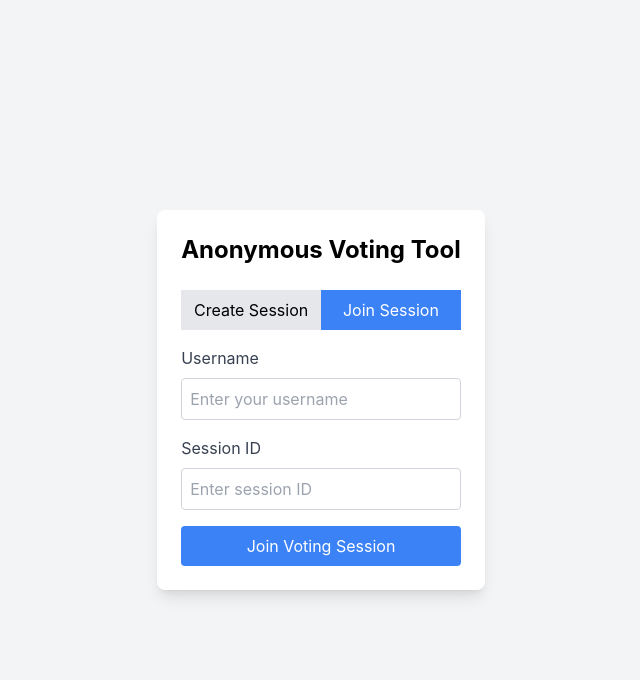
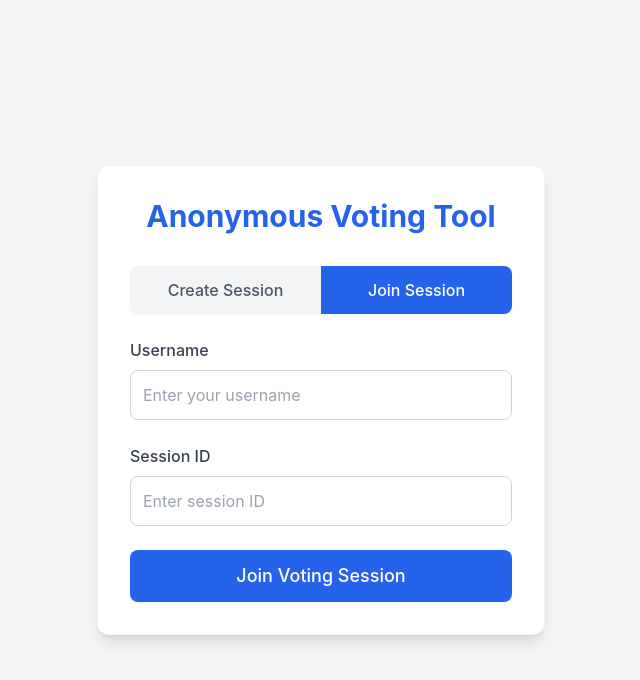
Before and after one commit to southofwest-com/poker, a Next.js app: page / in a window 1280 px wide. Both pictures are taken after a click on the button "Join Session". Shown: the top 680 px of the page, without its empty margins (319-959 px from the left). Built offline with nearby package versions, Linux system fonts and the light colour scheme.

Commit message:
Improve aesthetics of Login form and results page

```diff
--- a/components/LoginForm.js
+++ b/components/LoginForm.js
@@ -45,32 +45,36 @@ export default function LoginForm() {
   };
 
   return (
-    <div className="max-w-md mx-auto p-6 bg-white rounded-lg shadow-lg">
-      <h1 className="text-2xl font-bold mb-6 text-center">Anonymous Voting Tool</h1>
+    <div className="max-w-md w-full mx-auto p-8 bg-white rounded-xl shadow-lg border border-gray-100">
+      <h1 className="text-3xl font-bold mb-8 text-center text-blue-600">Anonymous Voting Tool</h1>
 
-      <div className="flex mb-4">
+      <div className="flex mb-6 rounded-lg overflow-hidden shadow-sm">
         <button
-          className={`flex-1 py-2 ${isCreating ? 'bg-blue-500 text-white' : 'bg-gray-200'}`}
+          className={`flex-1 py-3 font-medium transition-colors ${isCreating
+            ? 'bg-blue-600 text-white'
+            : 'bg-gray-100 text-gray-600 hover:bg-gray-200'}`}
           onClick={() => setIsCreating(true)}
         >
           Create Session
         </button>
         <button
-          className={`flex-1 py-2 ${!isCreating ? 'bg-blue-500 text-white' : 'bg-gray-200'}`}
+          className={`flex-1 py-3 font-medium transition-colors ${!isCreating
+            ? 'bg-blue-600 text-white'
+            : 'bg-gray-100 text-gray-600 hover:bg-gray-200'}`}
           onClick={() => setIsCreating(false)}
         >
           Join Session
         </button>
       </div>
 
-      <form onSubmit={handleSubmit}>
-        <div className="mb-4">
-          <label className="block text-gray-700 mb-2">Username</label>
+      <form onSubmit={handleSubmit} className="space-y-6">
+        <div>
+          <label className="block text-gray-700 font-medium mb-2">Username</label>
           <input
             type="text"
             value={username}
             onChange={(e) => setUsername(e.target.value)}
-            className="w-full p-2 border border-gray-300 rounded"
+            className="w-full p-3 border border-gray-300 rounded-lg focus:ring-2 focus:ring-blue-500 focus:border-blue-500 outline-none transition-all"
             placeholder="Enter your username"
             maxLength={20}
             required
@@ -78,13 +82,13 @@ export default function LoginForm() {
         </div>
 
         {!isCreating && (
-          <div className="mb-4">
-            <label className="block text-gray-700 mb-2">Session ID</label>
+          <div>
+            <label className="block text-gray-700 font-medium mb-2">Session ID</label>
             <input
               type="text"
               value={sessionId}
               onChange={(e) => setSessionId(e.target.value)}
-              className="w-full p-2 border border-gray-300 rounded"
+              className="w-full p-3 border border-gray-300 rounded-lg focus:ring-2 focus:ring-blue-500 focus:border-blue-500 outline-none transition-all"
               placeholder="Enter session ID"
               required
             />
@@ -92,14 +96,14 @@ export default function LoginForm() {
         )}
 
         {error && (
-          <div className="mb-4 p-2 bg-red-100 text-red-700 rounded">
+          <div className="p-3 bg-red-50 text-red-700 rounded-lg border border-red-100">
             {error}
           </div>
         )}
 
         <button
           type="submit"
-          className="w-full bg-blue-500 text-white py-2 px-4 rounded hover:bg-blue-600"
+          className="w-full bg-blue-600 text-white py-3 px-4 rounded-lg hover:bg-blue-700 transition-colors font-medium text-lg shadow-sm"
         >
           {isCreating ? 'Create Voting Session' : 'Join Voting Session'}
         </button>
--- a/components/ResultsSummary.js
+++ b/components/ResultsSummary.js
@@ -50,59 +50,72 @@ export default function ResultsSummary({ results }) {
     };
   }, [votes]);
 
+  // Helper function to get background color based on vote value
+  const getDistributionColor = (index) => {
+    // Color gradient from light blue to dark blue
+    const colors = [
+      'bg-blue-100', 'bg-blue-200', 'bg-blue-300', 'bg-blue-400', 'bg-blue-500',
+      'bg-blue-500', 'bg-blue-600', 'bg-blue-700', 'bg-blue-800', 'bg-blue-900'
+    ];
+    return colors[index];
+  };
+
   return (
-    <div>
-      <h2 className="text-xl font-bold mb-4">Voting Results</h2>
+    <div className="bg-white rounded-xl shadow-lg p-6 border border-gray-100">
+      <h2 className="text-2xl font-bold mb-6 text-blue-700 border-b border-gray-200 pb-3">Voting Results</h2>
 
-      <div className="mb-6">
-        <h3 className="font-bold mb-2">Summary</h3>
-        <div className="grid grid-cols-4 gap-4 mb-4">
-          <div className="bg-gray-100 p-3 rounded">
-            <p className="text-sm text-gray-500">Total Votes</p>
-            <p className="text-xl font-bold">{votes.length}</p>
+      <div className="mb-8">
+        <h3 className="font-bold mb-4 text-lg text-gray-700">Summary</h3>
+        <div className="grid grid-cols-2 md:grid-cols-4 gap-4 mb-6">
+          <div className="bg-blue-50 p-4 rounded-lg border border-blue-100">
+            <p className="text-sm text-blue-600 font-medium mb-1">Total Votes</p>
+            <p className="text-2xl font-bold text-gray-800">{votes.length}</p>
           </div>
-          <div className="bg-gray-100 p-3 rounded">
-            <p className="text-sm text-gray-500">Average</p>
-            <p className="text-xl font-bold">{stats.average}</p>
+          <div className="bg-blue-50 p-4 rounded-lg border border-blue-100">
+            <p className="text-sm text-blue-600 font-medium mb-1">Average</p>
+            <p className="text-2xl font-bold text-gray-800">{stats.average}</p>
           </div>
-          <div className="bg-gray-100 p-3 rounded">
-            <p className="text-sm text-gray-500">Median</p>
-            <p className="text-xl font-bold">{stats.median}</p>
+          <div className="bg-blue-50 p-4 rounded-lg border border-blue-100">
+            <p className="text-sm text-blue-600 font-medium mb-1">Median</p>
+            <p className="text-2xl font-bold text-gray-800">{stats.median}</p>
           </div>
-          <div className="bg-gray-100 p-3 rounded">
-            <p className="text-sm text-gray-500">Skipped</p>
-            <p className="text-xl font-bold">{skipped}</p>
+          <div className="bg-blue-50 p-4 rounded-lg border border-blue-100">
+            <p className="text-sm text-blue-600 font-medium mb-1">Skipped</p>
+            <p className="text-2xl font-bold text-gray-800">{skipped}</p>
           </div>
         </div>
-        <div className="grid grid-cols-2 gap-4">
-          <div className="bg-gray-100 p-3 rounded">
-            <p className="text-sm text-gray-500">Lowest Vote</p>
-            <p className="text-xl font-bold">{stats.min || 'N/A'}</p>
+        <div className="grid grid-cols-1 md:grid-cols-2 gap-4">
+          <div className="bg-blue-50 p-4 rounded-lg border border-blue-100">
+            <p className="text-sm text-blue-600 font-medium mb-1">Lowest Vote</p>
+            <p className="text-2xl font-bold text-gray-800">{stats.min || 'N/A'}</p>
           </div>
-          <div className="bg-gray-100 p-3 rounded">
-            <p className="text-sm text-gray-500">Highest Vote</p>
-            <p className="text-xl font-bold">{stats.max || 'N/A'}</p>
+          <div className="bg-blue-50 p-4 rounded-lg border border-blue-100">
+            <p className="text-sm text-blue-600 font-medium mb-1">Highest Vote</p>
+            <p className="text-2xl font-bold text-gray-800">{stats.max || 'N/A'}</p>
           </div>
         </div>
       </div>
 
       <div>
-        <h3 className="font-bold mb-2">Vote Distribution</h3>
-        <div className="space-y-2">
-          {stats.distribution.map((count, index) => (
-            <div key={index} className="flex items-center">
-              <span className="w-8 text-center">{index + 1}</span>
-              <div className="flex-1 h-6 bg-gray-100 rounded-full overflow-hidden">
-                <div
-                  className="h-full bg-blue-500"
-                  style={{
-                    width: `${votes.length ? (count / votes.length) * 100 : 0}%`
-                  }}
-                />
+        <h3 className="font-bold mb-4 text-lg text-gray-700 border-t border-gray-200 pt-4">Vote Distribution</h3>
+        <div className="space-y-3">
+          {stats.distribution.map((count, index) => {
+            const percentage = votes.length ? (count / votes.length) * 100 : 0;
+            return (
+              <div key={index} className="flex items-center">
+                <span className="w-8 text-center font-medium text-gray-700">{index + 1}</span>
+                <div className="flex-1 h-8 bg-gray-100 rounded-lg overflow-hidden mx-2">
+                  <div
+                    className={`h-full ${getDistributionColor(index)} transition-all duration-500`}
+                    style={{ width: `${percentage}%` }}
+                  />
+                </div>
+                <span className="w-12 text-center font-medium">
+                  {count} <span className="text-xs text-gray-500">({percentage.toFixed(0)}%)</span>
+                </span>
               </div>
-              <span className="w-8 text-center">{count}</span>
-            </div>
-          ))}
+            );
+          })}
         </div>
       </div>
     </div>
```
